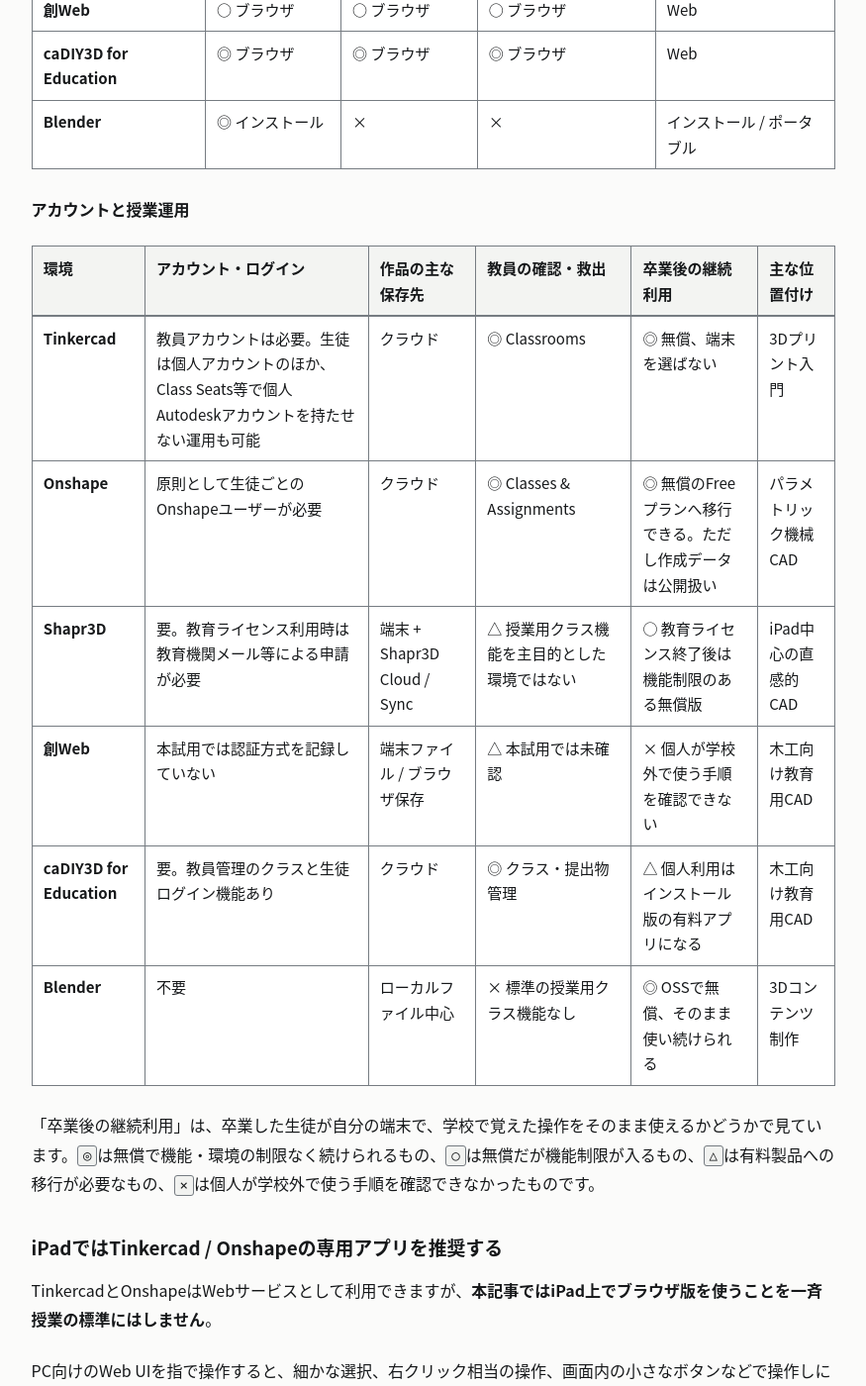
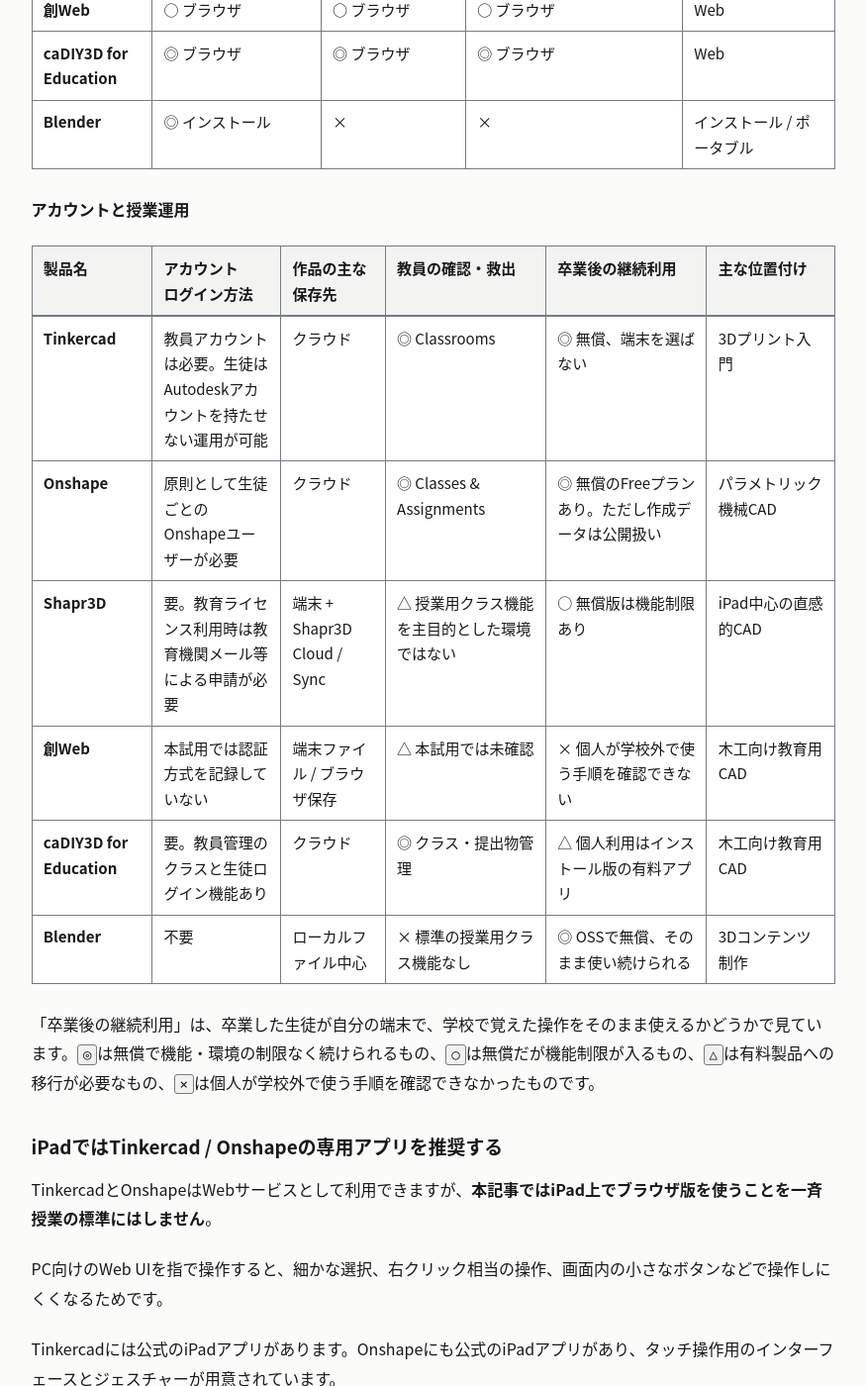
Before and after one commit to Yuichiroh-Kobayashi/bambu-a1-school-lan-guide, a Jekyll site: the page built from docs/3d-modeling-environment-selection.md, in a window 1280 px wide and 1400 px high, scrolled down 4693 px. Shown: the whole window at 99% size, without its empty margins (202-1077 px from the left). Built offline with Jekyll 4.4.1, drawn with Linux system fonts in a browser that asks for light colours; some of the changed text lies outside the part shown.

Commit message:
fix: refine article titles and comparison tables (#8)
Place the two supplied manuscripts as the content authority, which changes
both article title separators from `――` to a single `―` (U+2015), and adjust
the two comparison tables in the modeling-environment article for legibility.

- Rename the first column of both comparison tables to 「製品名」.
- Split the account table's second header with `<br>` so it renders on
  exactly two lines.
- Tag both tables with a Kramdown block IAL and add table-scoped column
  widths in docs/assets/css/site.css, so the generic table rules used by
  every other page are untouched.
- Give both first columns the same percentage of the same content column,
  so they render at an identical width; move the width freed in the platform
  table into the Windows and Chromebook columns, and the width freed in the
  account table into the graduation-use and positioning columns.
- Hold a minimum table width so narrow viewports scroll the content column
  instead of breaking product names mid-token; reset it for print.

Measured at 1440x900: both first columns 121.77px (delta 0.00px); every
header on one line except the deliberate two-line account header and the
storage column. Page horizontal overflow is 0 at 390/768/1024/1440 in light
and dark.


Claude-Session: https://claude.ai/code/session_01JDbuyEKgAGTr31vMo36xmy

Co-authored-by: Claude <noreply@anthropic.com>

```diff
--- a/docs/3d-modeling-environment-selection.md
+++ b/docs/3d-modeling-environment-selection.md
@@ -1,6 +1,6 @@
 ---
 layout: page
-title: 学校の3Dモデリング環境をどう選ぶか――作成・保存・確認・救出・卒業後まで見据える
+title: 学校の3Dモデリング環境をどう選ぶか―作成・保存・確認・救出・卒業後まで見据える
 ---
 
 [導入・LANモード運用ガイド](index.md) / [初年度の授業実践](classroom-practice-2025.md)
@@ -130,7 +130,7 @@ STL等へ書き出す
 
 **端末と提供形態**
 
-| 環境 | Windows PC教室 | iPad GIGA端末 | Chromebook GIGA端末 | 提供形態 |
+| 製品名 | Windows PC教室 | iPad GIGA端末 | Chromebook GIGA端末 | 提供形態 |
 |---|---|---|---|---|
 | **Tinkercad** | ◎ ブラウザ | ◎ **iPadアプリ推奨** | ◎ ブラウザ | Web + iPadアプリ |
 | **Onshape** | ◎ ブラウザ | ◎ **iPadアプリ推奨** | ◎ ブラウザ | Web + iPadアプリ |
@@ -138,17 +138,19 @@ STL等へ書き出す
 | **創Web** | ○ ブラウザ | ○ ブラウザ | ○ ブラウザ | Web |
 | **caDIY3D for Education** | ◎ ブラウザ | ◎ ブラウザ | ◎ ブラウザ | Web |
 | **Blender** | ◎ インストール | × | × | インストール / ポータブル |
+{: .modeling-table .modeling-table--platform}
 
 **アカウントと授業運用**
 
-| 環境 | アカウント・ログイン | 作品の主な保存先 | 教員の確認・救出 | 卒業後の継続利用 | 主な位置付け |
+| 製品名 | アカウント<br>ログイン方法 | 作品の主な保存先 | 教員の確認・救出 | 卒業後の継続利用 | 主な位置付け |
 |---|---|---|---|---|---|
-| **Tinkercad** | 教員アカウントは必要。生徒は個人アカウントのほか、Class Seats等で個人Autodeskアカウントを持たせない運用も可能 | クラウド | ◎ Classrooms | ◎ 無償、端末を選ばない | 3Dプリント入門 |
-| **Onshape** | 原則として生徒ごとのOnshapeユーザーが必要 | クラウド | ◎ Classes & Assignments | ◎ 無償のFreeプランへ移行できる。ただし作成データは公開扱い | パラメトリック機械CAD |
-| **Shapr3D** | 要。教育ライセンス利用時は教育機関メール等による申請が必要 | 端末 + Shapr3D Cloud / Sync | △ 授業用クラス機能を主目的とした環境ではない | ○ 教育ライセンス終了後は機能制限のある無償版 | iPad中心の直感的CAD |
+| **Tinkercad** | 教員アカウントは必要。生徒はAutodeskアカウントを持たせない運用が可能 | クラウド | ◎ Classrooms | ◎ 無償、端末を選ばない | 3Dプリント入門 |
+| **Onshape** | 原則として生徒ごとのOnshapeユーザーが必要 | クラウド | ◎ Classes & Assignments | ◎ 無償のFreeプランあり。ただし作成データは公開扱い | パラメトリック機械CAD |
+| **Shapr3D** | 要。教育ライセンス利用時は教育機関メール等による申請が必要 | 端末 + Shapr3D Cloud / Sync | △ 授業用クラス機能を主目的とした環境ではない | ○ 無償版は機能制限あり | iPad中心の直感的CAD |
 | **創Web** | 本試用では認証方式を記録していない | 端末ファイル / ブラウザ保存 | △ 本試用では未確認 | × 個人が学校外で使う手順を確認できない | 木工向け教育用CAD |
-| **caDIY3D for Education** | 要。教員管理のクラスと生徒ログイン機能あり | クラウド | ◎ クラス・提出物管理 | △ 個人利用はインストール版の有料アプリになる | 木工向け教育用CAD |
+| **caDIY3D for Education** | 要。教員管理のクラスと生徒ログイン機能あり | クラウド | ◎ クラス・提出物管理 | △ 個人利用はインストール版の有料アプリ | 木工向け教育用CAD |
 | **Blender** | 不要 | ローカルファイル中心 | × 標準の授業用クラス機能なし | ◎ OSSで無償、そのまま使い続けられる | 3Dコンテンツ制作 |
+{: .modeling-table .modeling-table--operations}
 
 「卒業後の継続利用」は、卒業した生徒が自分の端末で、学校で覚えた操作をそのまま使えるかどうかで見ています。`◎`は無償で機能・環境の制限なく続けられるもの、`○`は無償だが機能制限が入るもの、`△`は有料製品への移行が必要なもの、`×`は個人が学校外で使う手順を確認できなかったものです。
 
--- a/docs/assets/css/site.css
+++ b/docs/assets/css/site.css
@@ -569,6 +569,57 @@ a:hover {
 }
 
 /* ------------------------------------------------------------------ *
+ * Comparison tables in the modeling-environment article
+ * ------------------------------------------------------------------ *
+ *
+ * Scoped to the two tables carrying `.modeling-table` via a Kramdown block
+ * IAL, so the generic table rules above stay untouched for every other page.
+ *
+ * `table-layout: fixed` makes the declared column widths authoritative, which
+ * is what lets the first "製品名" column render at the same width in both
+ * tables. The percentages are of the same content column, so the two first
+ * columns resolve to the same pixel width. Widths were tuned by measurement
+ * so that the headers listed below stay on one line at desktop widths while
+ * the body cells wrap normally; nothing is forced with a blanket nowrap.
+ */
+
+.page__content .modeling-table {
+  table-layout: fixed;
+  /* Below roughly this width the declared columns would squeeze the product
+     names past readability and break them mid-token. The desktop content
+     column is wider than this, so the floor only engages on narrow viewports,
+     where the .page__content scroller absorbs it; the page itself never
+     scrolls sideways. */
+  min-width: 50rem;
+}
+
+/* Table 1 — 端末と提供形態 */
+.page__content .modeling-table--platform th:nth-child(1),
+.page__content .modeling-table--platform td:nth-child(1) { width: 15%; }
+.page__content .modeling-table--platform th:nth-child(2),
+.page__content .modeling-table--platform td:nth-child(2) { width: 21%; }
+.page__content .modeling-table--platform th:nth-child(3),
+.page__content .modeling-table--platform td:nth-child(3) { width: 18%; }
+.page__content .modeling-table--platform th:nth-child(4),
+.page__content .modeling-table--platform td:nth-child(4) { width: 27%; }
+.page__content .modeling-table--platform th:nth-child(5),
+.page__content .modeling-table--platform td:nth-child(5) { width: 19%; }
+
+/* Table 2 — アカウントと授業運用 */
+.page__content .modeling-table--operations th:nth-child(1),
+.page__content .modeling-table--operations td:nth-child(1) { width: 15%; }
+.page__content .modeling-table--operations th:nth-child(2),
+.page__content .modeling-table--operations td:nth-child(2) { width: 16%; }
+.page__content .modeling-table--operations th:nth-child(3),
+.page__content .modeling-table--operations td:nth-child(3) { width: 13%; }
+.page__content .modeling-table--operations th:nth-child(4),
+.page__content .modeling-table--operations td:nth-child(4) { width: 20%; }
+.page__content .modeling-table--operations th:nth-child(5),
+.page__content .modeling-table--operations td:nth-child(5) { width: 20%; }
+.page__content .modeling-table--operations th:nth-child(6),
+.page__content .modeling-table--operations td:nth-child(6) { width: 16%; }
+
+/* ------------------------------------------------------------------ *
  * Code, pre, text diagrams
  * ------------------------------------------------------------------ */
 
@@ -804,6 +855,13 @@ pre {
     font-size: 9.5pt;
   }
 
+  /* The sheet is narrower than the screen content column: let the comparison
+     tables size to the page instead of holding a screen-width floor. */
+  .page__content .modeling-table {
+    min-width: 0;
+    table-layout: auto;
+  }
+
   .page__content thead {
     display: table-header-group;
   }
```
Also changed, not shown: docs/index.md (+1 -1 lines), CHANGELOG.md, README.md.
